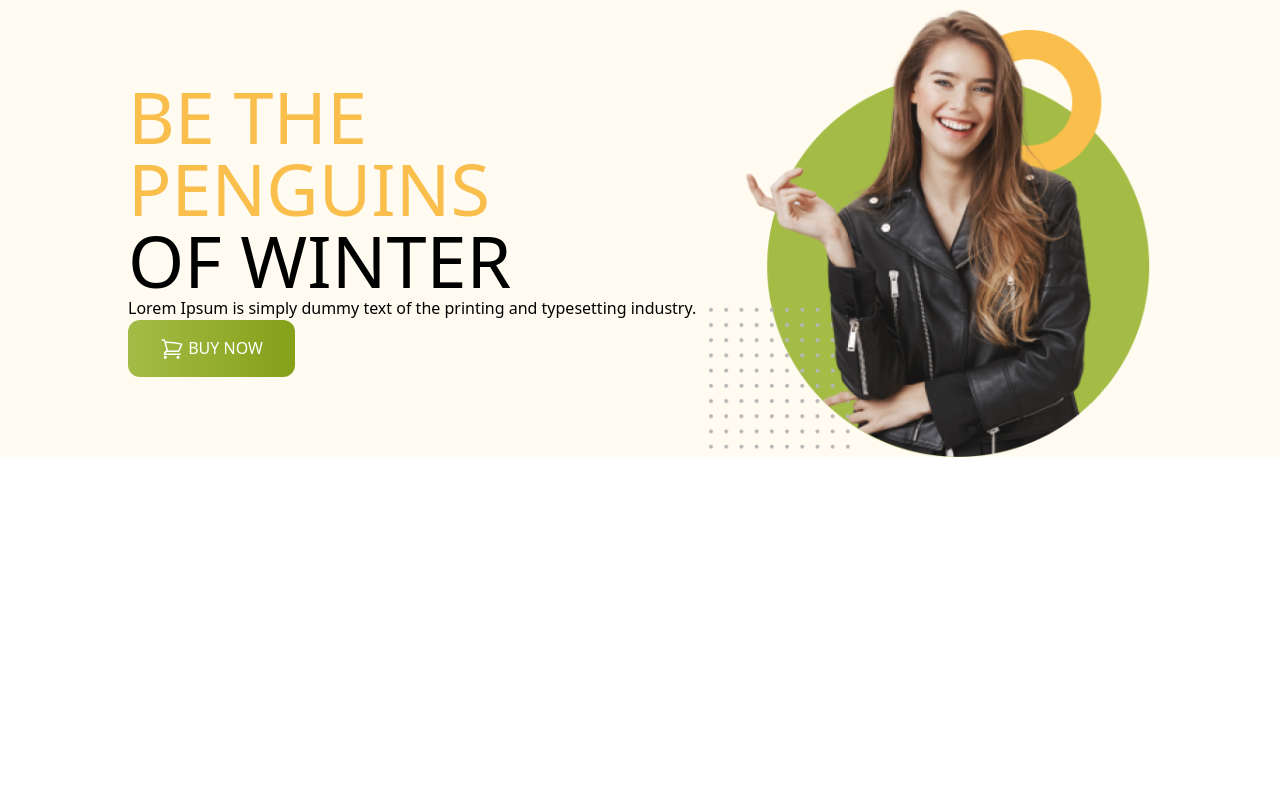
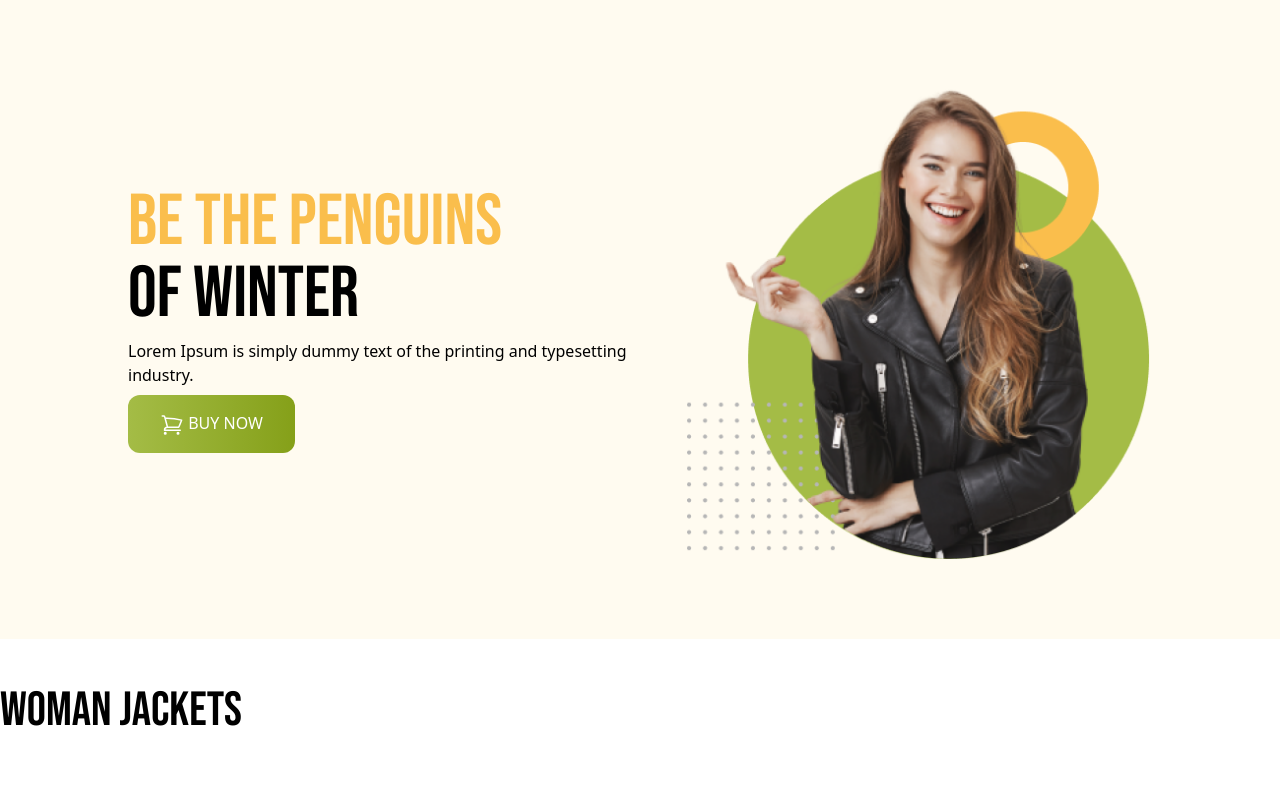
Before and after one commit to sezan10/penguin-fashion-with-tailwind, a plain HTML site: page index.html in a window 1280 px wide. Drawn offline with nearby package versions, Linux system fonts and the light colour scheme.

Commit message:
added the woman jacket section

```diff
--- a/index.html
+++ b/index.html
@@ -5,15 +5,26 @@
     <meta name="viewport" content="width=device-width, initial-scale=1.0" />
     <title>Penguin Fashion</title>
     <script src="https://cdn.tailwindcss.com"></script>
+    <link rel="preconnect" href="https://fonts.googleapis.com" />
+    <link rel="preconnect" href="https://fonts.gstatic.com" crossorigin />
+    <link
+      href="https://fonts.googleapis.com/css2?family=Bebas+Neue&display=swap"
+      rel="stylesheet"
+    />
+    <style>
+      .bebas-neue-regular {
+        font-family: "Bebas Neue", sans-serif;
+      }
+    </style>
   </head>
   <body>
-    <header class="bg-[#FFFBF0] px-32">
+    <header class="bg-[#FFFBF0] py-20 px-4 md:px-32">
       <!-- nav section -->
       <nav></nav>
       <!-- banner section -->
-      <div class="flex justify-between items-center">
-        <div>
-          <h1 class="text-7xl uppercase">
+      <div class="flex flex-col md:flex-row justify-between items-center">
+        <div class="space-y-2">
+          <h1 class="text-7xl uppercase bebas-neue-regular">
             <span class="text-[#FABE4C]">Be the Penguins</span> <br />
             of Winter
           </h1>
@@ -47,7 +58,11 @@
         </div>
       </div>
     </header>
-    <main></main>
+    <main class="max-w-7xl mx-auto">
+      <section class="py-12">
+        <h3 class="text-5xl bebas-neue-regular">Woman Jackets</h3>
+      </section>
+    </main>
     <footer></footer>
   </body>
 </html>
```
